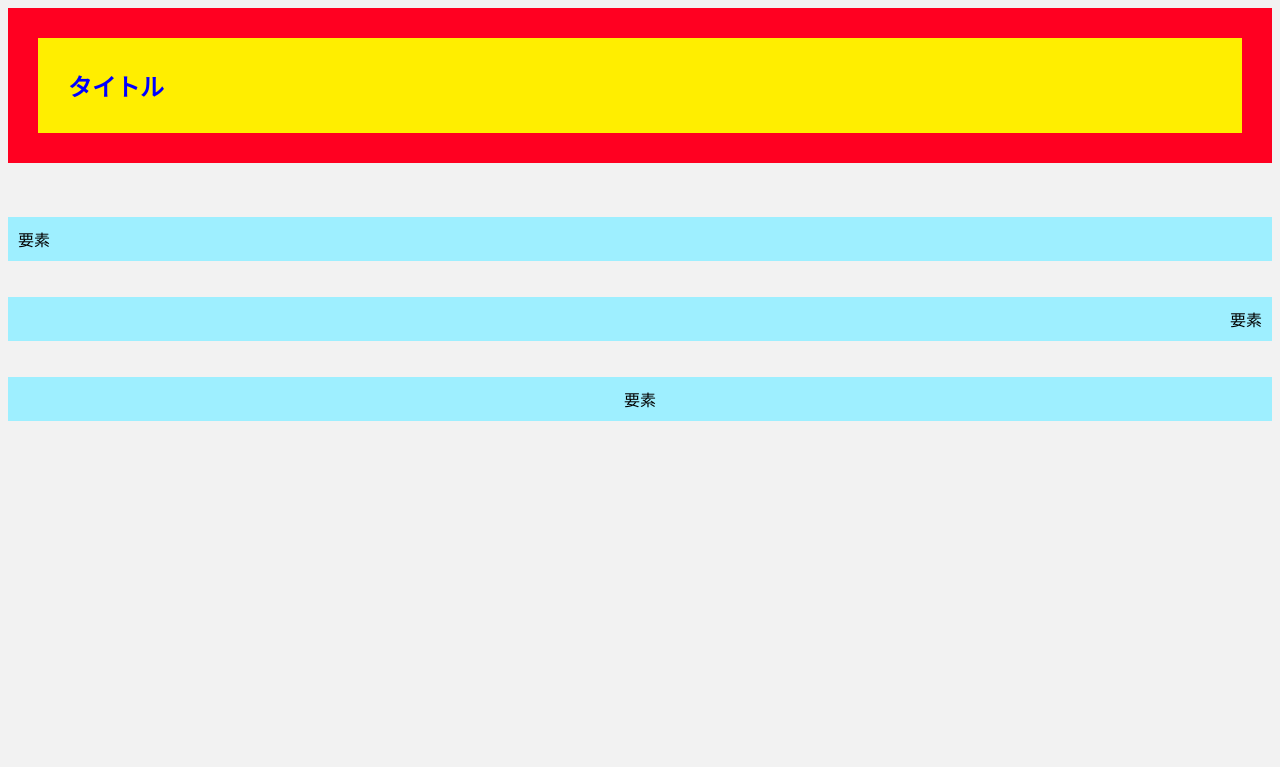
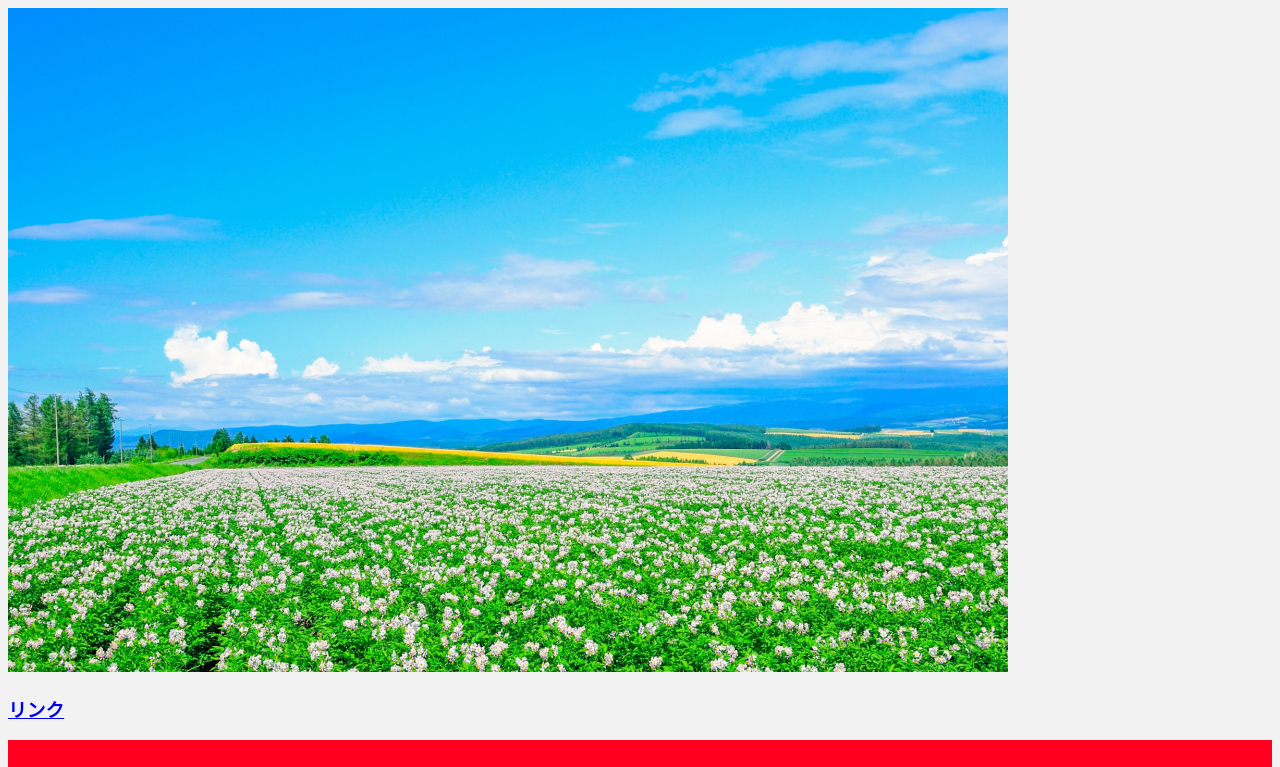
Before and after one commit to higakikeita/music_site, a plain HTML site: page index.html in a window 1280 px wide. Shown: the top 767 px of the page. Drawn offline with Linux system fonts and the light colour scheme.

Commit message:
画像の挿入

```diff
--- a/index.html
+++ b/index.html
@@ -8,6 +8,10 @@
 </head>
 
 <body>
+  <img src="images/image.jpg">
+  <a href="https://www.yahoo.co.jp/">
+    <h3>リンク</h3>
+  </a>
   <div class="test">
     <h2>タイトル</h2>
   </div>
```
Also changed, not shown: images/image.jpg (added), 1 other file.
